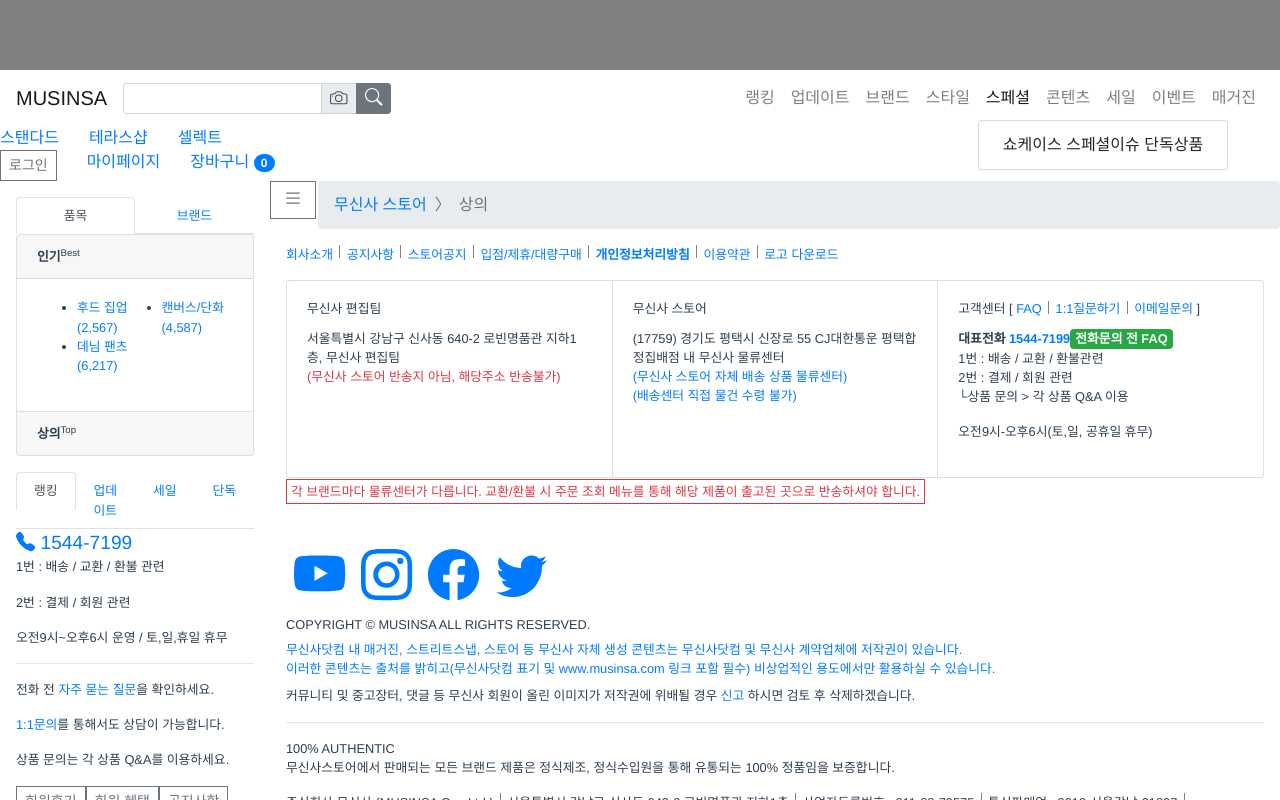
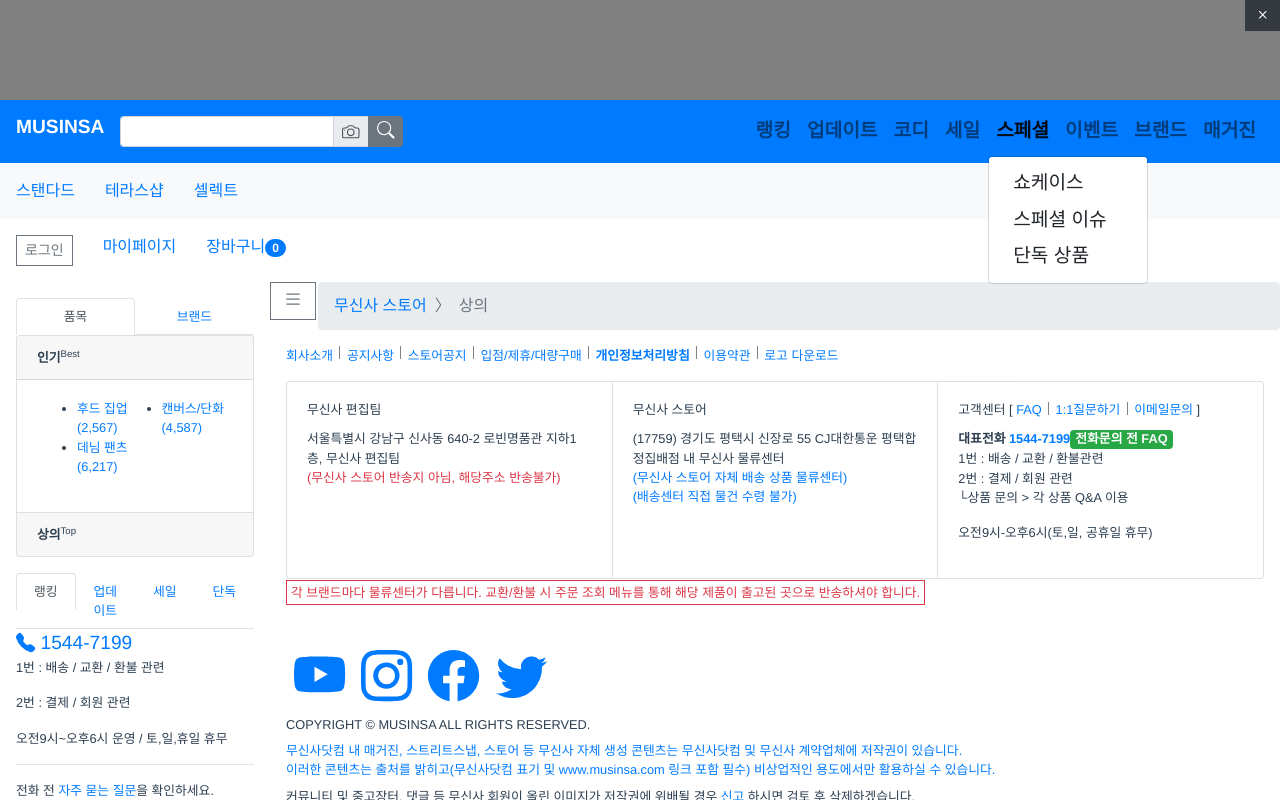
Before and after one commit to Vrisel/mss_a11y, a Nuxt app: page /category/1 in a window 1280 px wide. Both pictures are taken after a click on the button "스페셜". Shown: the top 800 px of the page. Built offline with nearby package versions, Linux system fonts and the light colour scheme.

Commit message:
header 외형 수정
- top banner 닫기 버튼 구현
- Navbar 컴포넌트 분리

```diff
--- a/components/layouts/TheHeader.vue
+++ b/components/layouts/TheHeader.vue
@@ -1,106 +1,67 @@
 <template>
   <header role="banner">
-    <a v-if="topBanner" href="#">
+    <div v-if="topBanner">
+      <a href="#">
         <b-img
           blank
           blank-color="grey"
           width="2600px"
-        height="70px"
+          height="100px"
           alt="top banner"
         />
       </a>
+      <b-button
+        type="button"
+        squared
+        size="sm"
+        variant="dark"
+        class="topbanner-close"
+        @click="closeTopBanner"
+      >
+        <b-icon icon="x" />
+      </b-button>
+    </div>
 
-    <b-navbar>
-      <b-navbar-brand to="/">MUSINSA</b-navbar-brand>
-      <b-nav-form>
-        <b-input-group size="sm">
-          <b-form-input type="search" name="q"></b-form-input>
-          <b-input-group-append>
-            <b-input-group-text>
-              <b-icon icon="camera" aria-hidden="true" />
-              <span class="sr-only">이미지 검색</span>
-            </b-input-group-text>
-            <b-button type="submit" size="sm">
-              <b-icon icon="search" aria-hidden="true" />
-              <span class="sr-only">검색</span>
-            </b-button>
-          </b-input-group-append>
-        </b-input-group>
-      </b-nav-form>
+    <TheHeaderNavbar class="bg-primary py-2" />
 
-      <!-- 랭킹 영역 -->
-
-      <b-navbar-nav class="ml-auto">
-        <b-nav-item-dropdown no-caret>
-          <template #button-content>랭킹</template>
-          <b-dropdown-item>상품</b-dropdown-item>
-          <b-dropdown-item>브랜드</b-dropdown-item>
-          <b-dropdown-item>검색어</b-dropdown-item>
-        </b-nav-item-dropdown>
-        <b-nav-item-dropdown no-caret>
-          <template #button-content>업데이트</template>
-          <b-dropdown-item
-            >전체 신상품 세일 재입고 이벤트 입점 인기</b-dropdown-item
-          >
-        </b-nav-item-dropdown>
-        <b-nav-item to="/">브랜드</b-nav-item>
-        <b-nav-item-dropdown no-caret>
-          <template #button-content>스타일</template>
-          <b-dropdown-item>코디숍 코디맵 브랜드스냅 스트릿스냅</b-dropdown-item>
-        </b-nav-item-dropdown>
-        <b-nav-item-dropdown no-caret>
-          <template #button-content>스페셜</template>
-          <b-dropdown-item>쇼케이스 스페셜이슈 단독상품</b-dropdown-item>
-        </b-nav-item-dropdown>
-        <b-nav-item-dropdown no-caret>
-          <template #button-content>콘텐츠</template>
-          <b-dropdown-item>큐레이팅 비디오 회원후기</b-dropdown-item>
-        </b-nav-item-dropdown>
-        <b-nav-item-dropdown no-caret>
-          <template #button-content>세일</template>
-          <b-dropdown-item
-            >세일 타임세일 클리어런스 기획전 쿠폰</b-dropdown-item
-          >
-        </b-nav-item-dropdown>
-        <b-nav-item-dropdown no-caret>
-          <template #button-content>이벤트</template>
-          <b-dropdown-item>헐</b-dropdown-item>
-        </b-nav-item-dropdown>
-        <b-nav-item-dropdown no-caret>
-          <template #button-content>매거진</template>
-          <b-dropdown-item>뉴스 매거진</b-dropdown-item>
-        </b-nav-item-dropdown>
-      </b-navbar-nav>
-    </b-navbar>
-
-    <b-row align-h="start">
+    <b-row align-h="start" class="px-3 py-3 bg-light">
       <b-col cols="auto"><b-link>스탠다드</b-link></b-col>
       <b-col cols="auto"><b-link>테라스샵</b-link></b-col>
       <b-col cols="auto"><b-link>셀렉트</b-link></b-col>
     </b-row>
 
-    <b-row>
+    <b-row class="px-3 py-3">
       <TheHeaderLogin />
       <b-col cols="auto"><b-link>마이페이지</b-link></b-col>
-      <b-col cols="auto"
-        ><b-link
-          >장바구니 <b-badge pill variant="primary">0</b-badge></b-link
-        ></b-col
-      >
+      <b-col cols="auto">
+        <b-link>장바구니<b-badge pill variant="primary">0</b-badge></b-link>
+      </b-col>
     </b-row>
   </header>
 </template>
 
 <script>
+import TheHeaderNavbar from '@/components/layouts/TheHeaderNavbar.vue';
 import TheHeaderLogin from '@/components/layouts/TheHeaderLogin.vue';
 export default {
-  components: { TheHeaderLogin },
+  components: { TheHeaderNavbar, TheHeaderLogin },
   data() {
     return {
       topBanner: true,
     };
   },
+  methods: {
+    closeTopBanner() {
+      this.topBanner = false;
+    },
+  },
 };
 </script>
 
-<style></style>
+<style scoped>
+.topbanner-close {
+  position: absolute;
+  right: 0;
+  top: 0;
+}
+</style>
--- /dev/null
+++ b/components/layouts/TheHeaderNavbar.vue
@@ -0,0 +1,124 @@
+<template>
+  <b-navbar>
+    <b-navbar-brand to="/" class="h1 text-white">MUSINSA</b-navbar-brand>
+    <b-nav-form>
+      <b-input-group size="sm">
+        <b-form-input type="search" name="q"></b-form-input>
+        <b-input-group-append>
+          <b-input-group-text>
+            <b-icon icon="camera" aria-hidden="true" />
+            <span class="sr-only">이미지 검색</span>
+          </b-input-group-text>
+          <b-button type="submit" size="sm">
+            <b-icon icon="search" aria-hidden="true" />
+            <span class="sr-only">검색</span>
+          </b-button>
+        </b-input-group-append>
+      </b-input-group>
+    </b-nav-form>
+
+    <!-- 랭킹 영역 -->
+
+    <b-navbar-nav class="ml-auto">
+      <b-nav-item-dropdown no-caret>
+        <template #button-content>랭킹</template>
+        <b-dropdown-item v-for="n of nav.ranking" :key="n.name" :to="n.to">
+          {{ n.name }}
+        </b-dropdown-item>
+      </b-nav-item-dropdown>
+      <b-nav-item-dropdown no-caret>
+        <template #button-content>업데이트</template>
+        <b-dropdown-item v-for="n of nav.update" :key="n.name" :to="n.to">
+          {{ n.name }}
+        </b-dropdown-item>
+      </b-nav-item-dropdown>
+      <b-nav-item-dropdown no-caret>
+        <template #button-content>코디</template>
+        <b-dropdown-item v-for="n of nav.coordi" :key="n.name" :to="n.to">
+          {{ n.name }}
+        </b-dropdown-item>
+      </b-nav-item-dropdown>
+      <b-nav-item-dropdown no-caret>
+        <template #button-content>세일</template>
+        <b-dropdown-item v-for="n of nav.sale" :key="n.name" :to="n.to">
+          {{ n.name }}
+        </b-dropdown-item>
+      </b-nav-item-dropdown>
+      <b-nav-item-dropdown no-caret>
+        <template #button-content>스페셜</template>
+        <b-dropdown-item v-for="n of nav.special" :key="n.name" :to="n.to">
+          {{ n.name }}
+        </b-dropdown-item>
+      </b-nav-item-dropdown>
+      <b-nav-item-dropdown no-caret>
+        <template #button-content>이벤트</template>
+        <b-dropdown-item v-for="n of nav.event" :key="n.name" :to="n.to">
+          {{ n.name }}
+        </b-dropdown-item>
+      </b-nav-item-dropdown>
+      <b-nav-item to="/">브랜드</b-nav-item>
+      <b-nav-item-dropdown no-caret>
+        <template #button-content>매거진</template>
+        <b-dropdown-item v-for="n of nav.magazine" :key="n.name" :to="n.to">
+          {{ n.name }}
+        </b-dropdown-item>
+      </b-nav-item-dropdown>
+    </b-navbar-nav>
+  </b-navbar>
+</template>
+
+<script>
+export default {
+  data() {
+    return {
+      nav: {
+        ranking: [
+          { name: '상품', to: '#' },
+          { name: '브랜드', to: '#' },
+          { name: '검색어', to: '#' },
+        ],
+        update: [
+          { name: '신상품', to: '#' },
+          { name: '재입고', to: '#' },
+          { name: '세일 소식', to: '#' },
+          { name: '이벤트', to: '#' },
+          { name: '입점', to: '#' },
+        ],
+        coordi: [
+          { name: '코디숍', to: '#' },
+          { name: '코디맵', to: '#' },
+          { name: '브랜드 스냅', to: '#' },
+          { name: '스트릿 스냅', to: '#' },
+        ],
+        sale: [
+          { name: '쿠폰', to: '#' },
+          { name: '세일', to: '#' },
+          { name: '타임세일', to: '#' },
+          { name: '클리어런스', to: '#' },
+          { name: '기획전', to: '#' },
+        ],
+        special: [
+          { name: '쇼케이스', to: '#' },
+          { name: '스페셜 이슈', to: '#' },
+          { name: '단독 상품', to: '#' },
+        ],
+        event: [
+          { name: '래플', to: '#' },
+          { name: '랜덤 이벤트', to: '#' },
+        ],
+        magazine: [
+          { name: '뉴스', to: '#' },
+          { name: '매거진', to: '#' },
+        ],
+      },
+    };
+  },
+};
+</script>
+
+<style scoped>
+* {
+  font-size: 1.2rem;
+  font-weight: 600;
+}
+</style>
```
Lines whose indentation alone changed are shown as unchanged.
